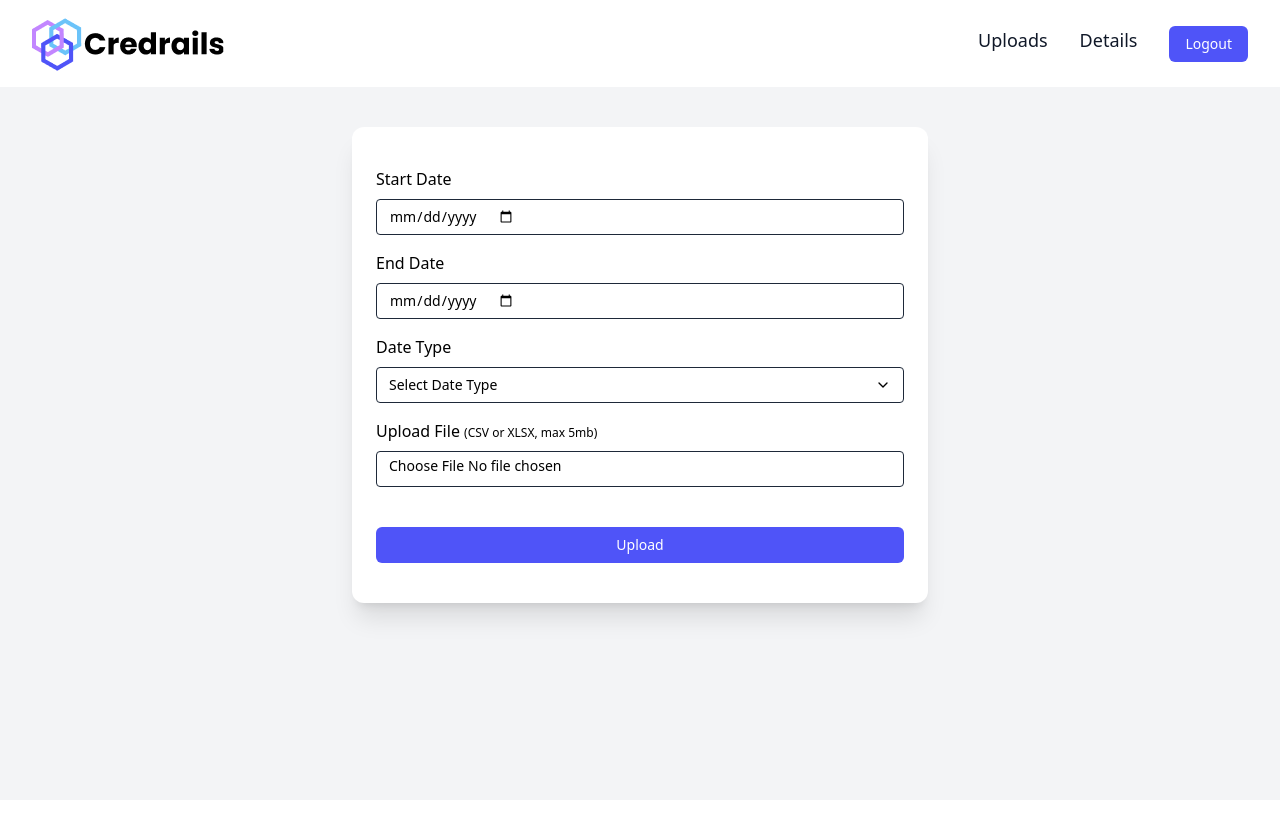
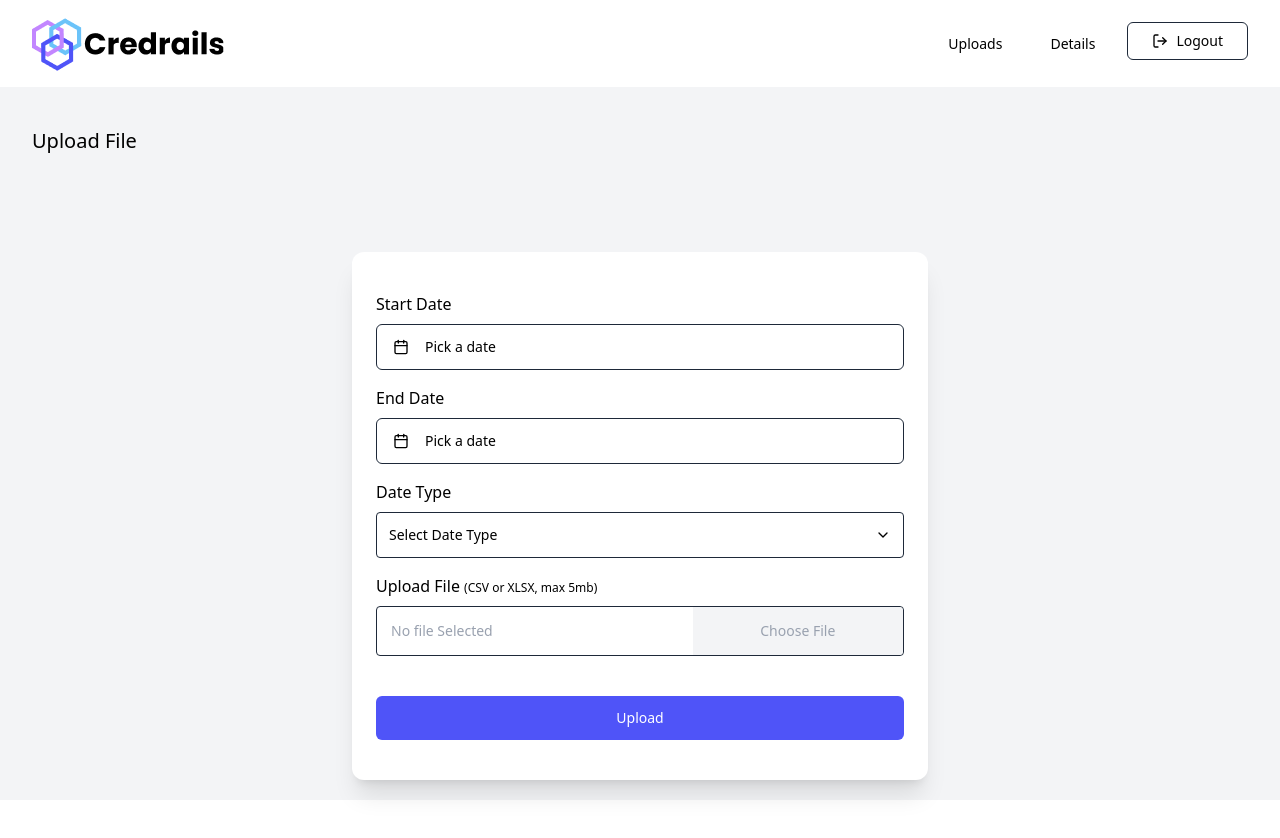
Before and after one commit to JanetEne/record-ingestion-app, a React (Vite) app: page /main/uploads in a window 1280 px wide. Shown: the top 838 px of the page. Before the commit the page ends 800 px from the top, so only its background shows below. Built offline with nearby package versions, Linux system fonts and the light colour scheme.

Commit message:
add button to logout

```diff
--- a/src/components/Button/index.tsx
+++ b/src/components/Button/index.tsx
@@ -4,7 +4,7 @@ import { cva, type VariantProps } from 'class-variance-authority';
 import { cn } from '@/utils/cn';
 
 const buttonVariants = cva(
-  'inline-flex items-center justify-center gap-2 whitespace-nowrap rounded-md text-sm font-medium transition-colors focus-visible:outline-none focus-visible:ring-1 focus-visible:ring-ring disabled:pointer-events-none disabled:opacity-50 [&_svg]:pointer-events-none [&_svg]:size-4 [&_svg]:shrink-0',
+  'inline-flex items-center justify-center cursor-pointer gap-2 whitespace-nowrap rounded-md text-sm font-medium transition-colors focus-visible:outline-none focus-visible:ring-1 focus-visible:ring-ring disabled:pointer-events-none disabled:opacity-50 [&_svg]:pointer-events-none [&_svg]:size-4 [&_svg]:shrink-0',
   {
     variants: {
       variant: {
@@ -12,9 +12,11 @@ const buttonVariants = cva(
         outline:
           'border border-[#4f54f8] bg-background hover:bg-accent hover:text-accent-foreground',
         ghost: 'hover:bg-accent hover:text-accent-foreground',
+        calendar:
+          'border border-gray-800 bg-background hover:bg-accent hover:text-accent-foreground',
       },
       size: {
-        default: 'h-9 px-4 py-2',
+        default: 'px-4 py-3',
         sm: 'h-8 rounded-md px-3 text-xs',
         lg: 'h-10 rounded-md px-8',
         icon: 'h-9 w-9',
--- a/src/components/DatePicker/index.tsx
+++ b/src/components/DatePicker/index.tsx
@@ -7,16 +7,16 @@ import { cn } from '@/utils/cn';
 import { Popover, PopoverContent, PopoverTrigger } from '../Popover';
 import { Button } from '../Button';
 
-export function DatePickerDemo() {
+export function DatePicker() {
   const [date, setDate] = React.useState<Date>();
 
   return (
     <Popover>
       <PopoverTrigger asChild>
         <Button
-          variant={'outline'}
+          variant={'calendar'}
           className={cn(
-            'w-[280px] justify-start text-left font-normal',
+            'w-full justify-start text-left font-normal',
             !date && 'text-muted-foreground'
           )}
         >
--- /dev/null
+++ b/src/components/FileInput/index.tsx
@@ -0,0 +1,52 @@
+import { Loader2 } from 'lucide-react';
+import * as React from 'react';
+
+export interface InputProps
+  extends React.InputHTMLAttributes<HTMLInputElement> {
+  fileName: string;
+  loading?: boolean;
+}
+
+const FileInput = React.forwardRef<HTMLInputElement, InputProps>(
+  ({ className, onChange, fileName, loading, ...props }) => {
+    const fileInputRef = React.useRef<HTMLInputElement>(null);
+
+    return (
+      <div>
+        <div className="flex items-center">
+          <div className="flex-1 flex justify-between items-center border border-gray-800 text-gray-400 rounded-[4px] bg-transparent font-medium text-sm">
+            <span className="block truncate p-3.5">
+              {fileName || 'No file Selected'}
+            </span>
+            <button
+              type="button"
+              className="bg-gray-100 text-primary w-[40%] p-3.5 rounded-r-[4px] flex items-center justify-center"
+              onClick={() => {
+                fileInputRef.current?.click();
+              }}
+            >
+              <p> Choose File</p>
+              {loading ? (
+                <span>
+                  <Loader2 className="loading-spinner w-5 h-5 ml-2" />
+                </span>
+              ) : null}
+            </button>
+          </div>
+          <input
+            type="file"
+            className="hidden"
+            accept="image/*,application/pdf"
+            onChange={onChange}
+            ref={fileInputRef}
+            {...props}
+          />
+        </div>
+      </div>
+    );
+  }
+);
+
+FileInput.displayName = 'FileInput';
+
+export { FileInput };
--- a/src/components/Input/index.tsx
+++ b/src/components/Input/index.tsx
@@ -7,7 +7,7 @@ const Input = React.forwardRef<HTMLInputElement, React.ComponentProps<'input'>>(
       <input
         type={type}
         className={cn(
-          'flex h-9 w-full rounded-sm border border-gray-800 bg-transparent px-3 py-1 text-base transition-colors file:border-0 file:bg-transparent file:text-sm file:font-medium file:text-foreground placeholder:text-muted-foreground focus-visible:outline-none focus-visible:ring-1 focus-visible:ring-ring disabled:cursor-not-allowed disabled:opacity-50 md:text-sm',
+          'flex w-full rounded-sm border border-gray-800 bg-transparent px-3 py-3 text-base transition-colors file:border-0 file:bg-transparent file:text-sm file:font-medium file:text-foreground placeholder:text-muted-foreground focus-visible:outline-none focus-visible:ring-1 focus-visible:ring-ring disabled:cursor-not-allowed disabled:opacity-50 md:text-sm',
           className
         )}
         ref={ref}
--- a/src/components/Layout/MainLayout/index.tsx
+++ b/src/components/Layout/MainLayout/index.tsx
@@ -7,7 +7,7 @@ const MainLayout = () => {
     <div className="h-screen flex flex-col w-full bg-gray-100">
       <NavBar />
       <div className="flex-1 pt-10">
-        <Container>
+        <Container className="h-full">
           <Outlet />
         </Container>
       </div>
--- a/src/components/Navbar/index.tsx
+++ b/src/components/Navbar/index.tsx
@@ -2,6 +2,7 @@ import CredrailsLogo from '@/assets/images/credrails-logo.png';
 import { NavLink } from 'react-router';
 import Container from '../Container';
 import { Button } from '../Button';
+import { LogOutIcon } from 'lucide-react';
 
 const NavBar = () => {
   return (
@@ -11,15 +12,21 @@ const NavBar = () => {
           <NavLink to="/main/dashboard">
             <img src={CredrailsLogo} alt="credrails-logo" />
           </NavLink>
-          <div className="flex gap-8">
+          <div className="flex gap-4">
             <NavLink to="/main/uploads">
-              <p className="text-lg font-medium text-[#101828]">Uploads</p>
+              <Button variant={'ghost'}>Uploads</Button>
             </NavLink>
             <NavLink to="/main/details">
-              <p className="text-lg font-medium text-[#101828]">Details</p>
+              <Button variant={'ghost'}>Details</Button>
             </NavLink>
-
-            <Button>Logout</Button>
+            <NavLink to="/auth/login">
+              <Button className="!px-6 !py-2" variant={'calendar'}>
+                <span>
+                  <LogOutIcon />
+                </span>
+                Logout
+              </Button>
+            </NavLink>
           </div>
         </div>
       </Container>
--- a/src/components/Select/index.tsx
+++ b/src/components/Select/index.tsx
@@ -18,7 +18,7 @@ const SelectTrigger = React.forwardRef<
   <SelectPrimitive.Trigger
     ref={ref}
     className={cn(
-      'flex h-9 w-full items-center justify-between whitespace-nowrap rounded-sm border border-gray-800 bg-transparent px-3 py-2 text-sm ring-offset-background data-[placeholder]:text-muted-foreground focus:outline-none focus:ring-1 focus:ring-ring disabled:cursor-not-allowed disabled:opacity-50 [&>span]:line-clamp-1',
+      'flex w-full items-center justify-between whitespace-nowrap rounded-sm border border-gray-800 bg-transparent px-3 py-3 text-sm ring-offset-background data-[placeholder]:text-muted-foreground focus:outline-none focus:ring-1 focus:ring-ring disabled:cursor-not-allowed disabled:opacity-50 [&>span]:line-clamp-1',
       className
     )}
     {...props}
--- a/src/pages/main/dashboard/index.tsx
+++ b/src/pages/main/dashboard/index.tsx
@@ -4,8 +4,8 @@ import { Link } from 'react-router';
 const Dashboard = () => {
   return (
     <div className="flex justify-center items-center flex-col h-full">
-      <h5 className="text-4xl font-medium mb-8">Welcome Janet,</h5>
-      <p className="text-[#344054] text-base font-normal">
+      <h5 className="text-5xl font-semibold mb-6">Welcome Janet,</h5>
+      <p className="text-[#344054] text-xl font-normal">
         Upload CSV or XLSX files, process them, and view the details of the
         records
       </p>
--- a/src/pages/main/upload-files/index.tsx
+++ b/src/pages/main/upload-files/index.tsx
@@ -1,6 +1,7 @@
 import { Button } from '@/components/Button';
 import { Card } from '@/components/Card';
-import { Input } from '@/components/Input';
+import { DatePicker } from '@/components/DatePicker';
+import { FileInput } from '@/components/FileInput';
 import {
   Select,
   SelectContent,
@@ -12,17 +13,19 @@ import {
 
 const UploadFile = () => {
   return (
+    <>
+      <p className="text-xl font-medium mb-6">Upload File</p>
       <div className="flex justify-center items-center flex-col h-full">
         <Card className="max-w-xl w-full">
           <form>
             <div className="flex flex-col gap-2 mb-4">
               <p>Start Date</p>
-            <Input placeholder="Enter Start Date" type="date" />
+              <DatePicker />
             </div>
 
             <div className="flex flex-col gap-2 mb-4">
               <p>End Date</p>
-            <Input placeholder="Enter End Date" type="date" />
+              <DatePicker />
             </div>
 
             <div className="flex flex-col gap-2 mb-4">
@@ -50,13 +53,14 @@ const UploadFile = () => {
                 Upload File{' '}
                 <span className="text-xs">(CSV or XLSX, max 5mb)</span>
               </p>
-            <Input placeholder="Upload file" type="file" />
+              <FileInput fileName="" />
             </div>
 
             <Button className="w-full mt-6">Upload</Button>
           </form>
         </Card>
       </div>
+    </>
   );
 };
 
```
Lines whose indentation alone changed are shown as unchanged.
